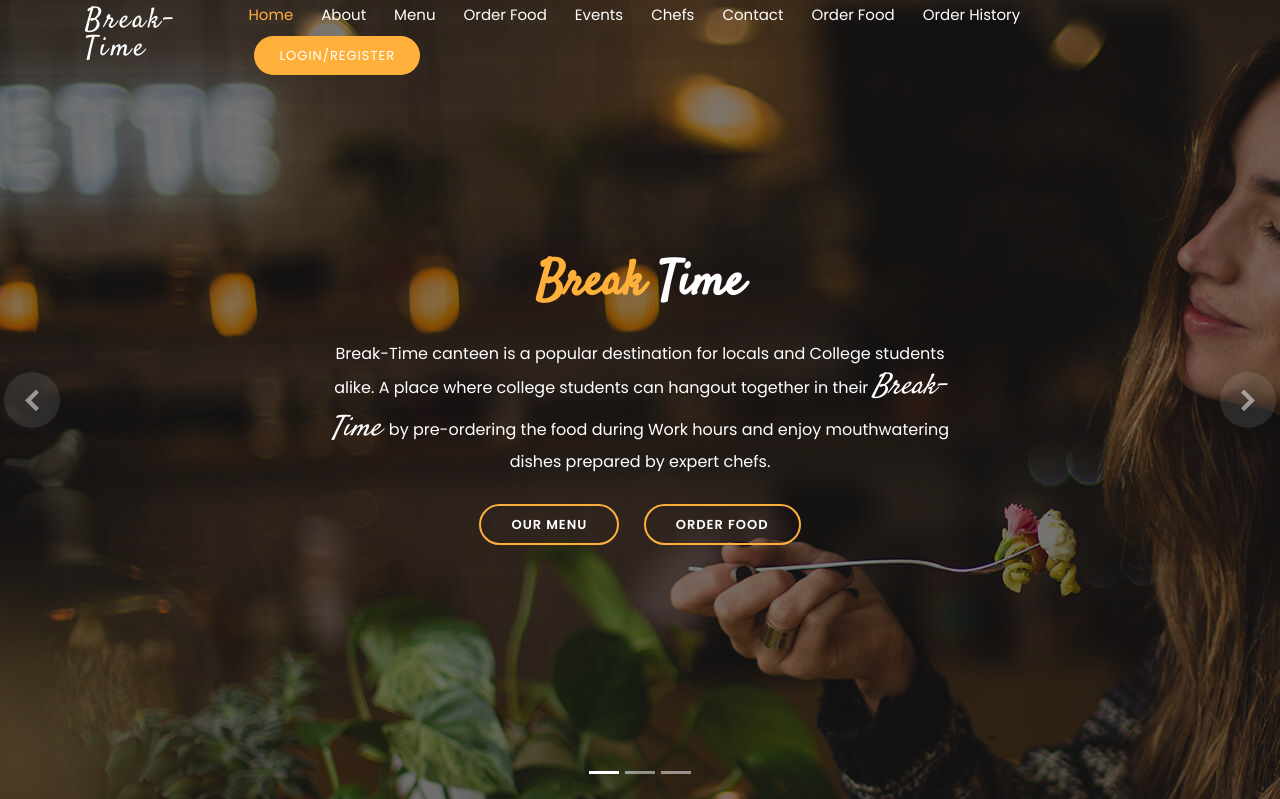
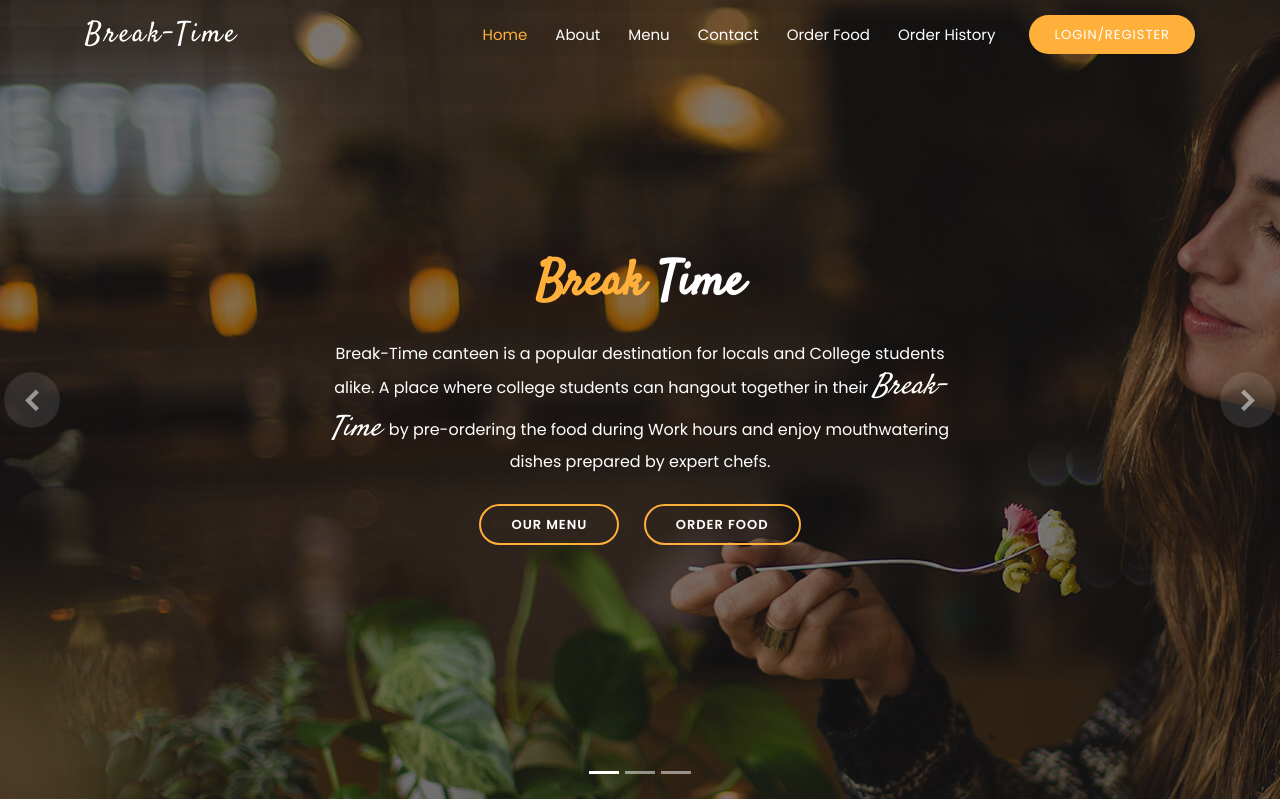
Before and after one commit to Ashish0628/break-time, a PHP site: page / in a window 1280 px wide. Shown: the top 799 px of the page. Run offline with PHP 8.4, Linux system fonts and the light colour scheme.

Commit message:
last updated by Priyansh

```diff
--- a/index.php
+++ b/index.php
@@ -78,10 +78,6 @@ if(isset($_SESSION['uname']))
           <li class="active"><a href="index.php">Home</a></li>
           <li><a href="#about">About</a></li>
           <li><a href="menu.php">Menu</a></li>
-          <li><a href="order.php">Order Food</a></li>
-          <li><a href="#events">Events</a></li>
-          <li><a href="#chefs">Chefs</a></li>
-
           <li><a href="#contact">Contact</a></li>
 
           <?php
```
